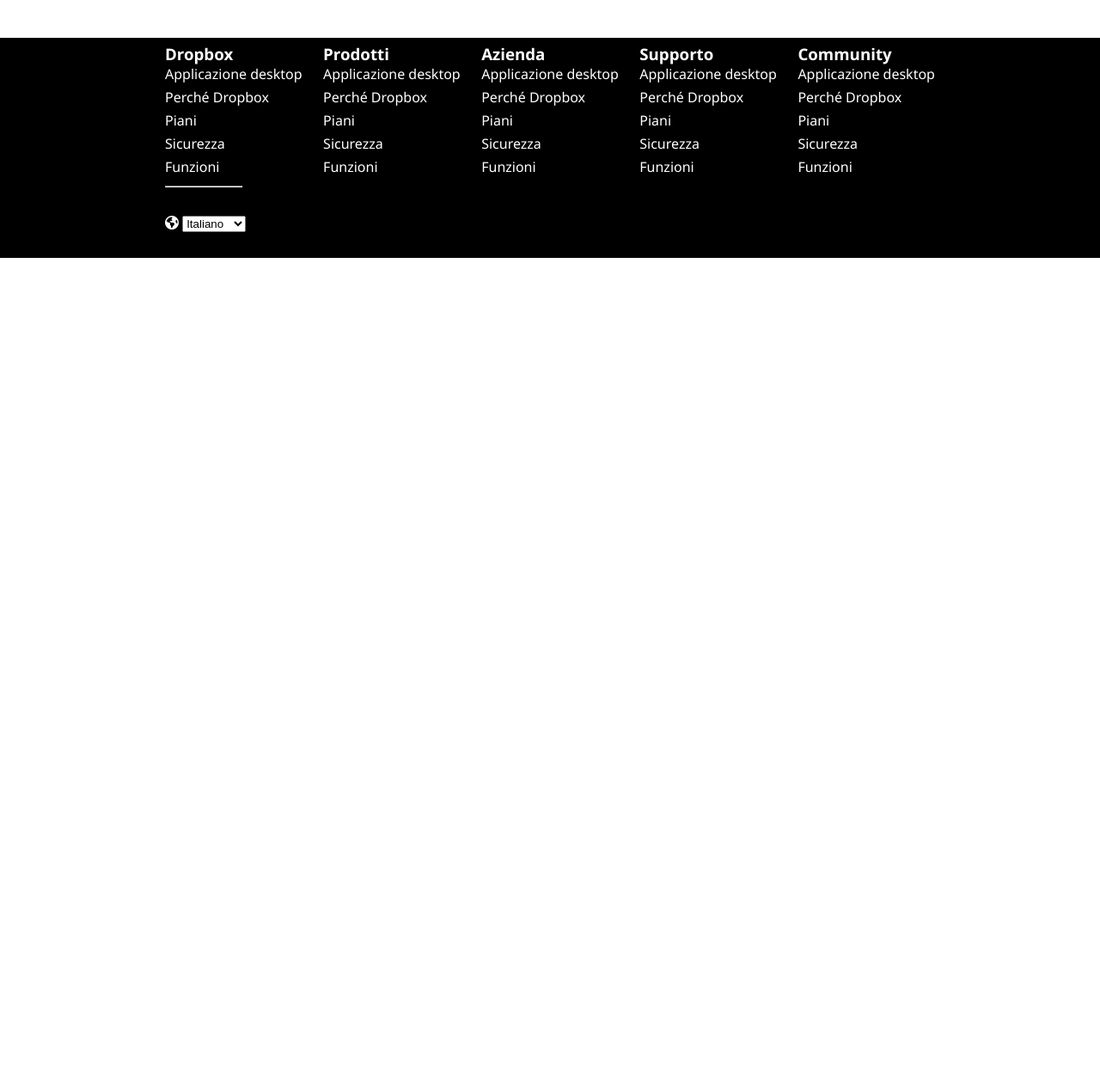
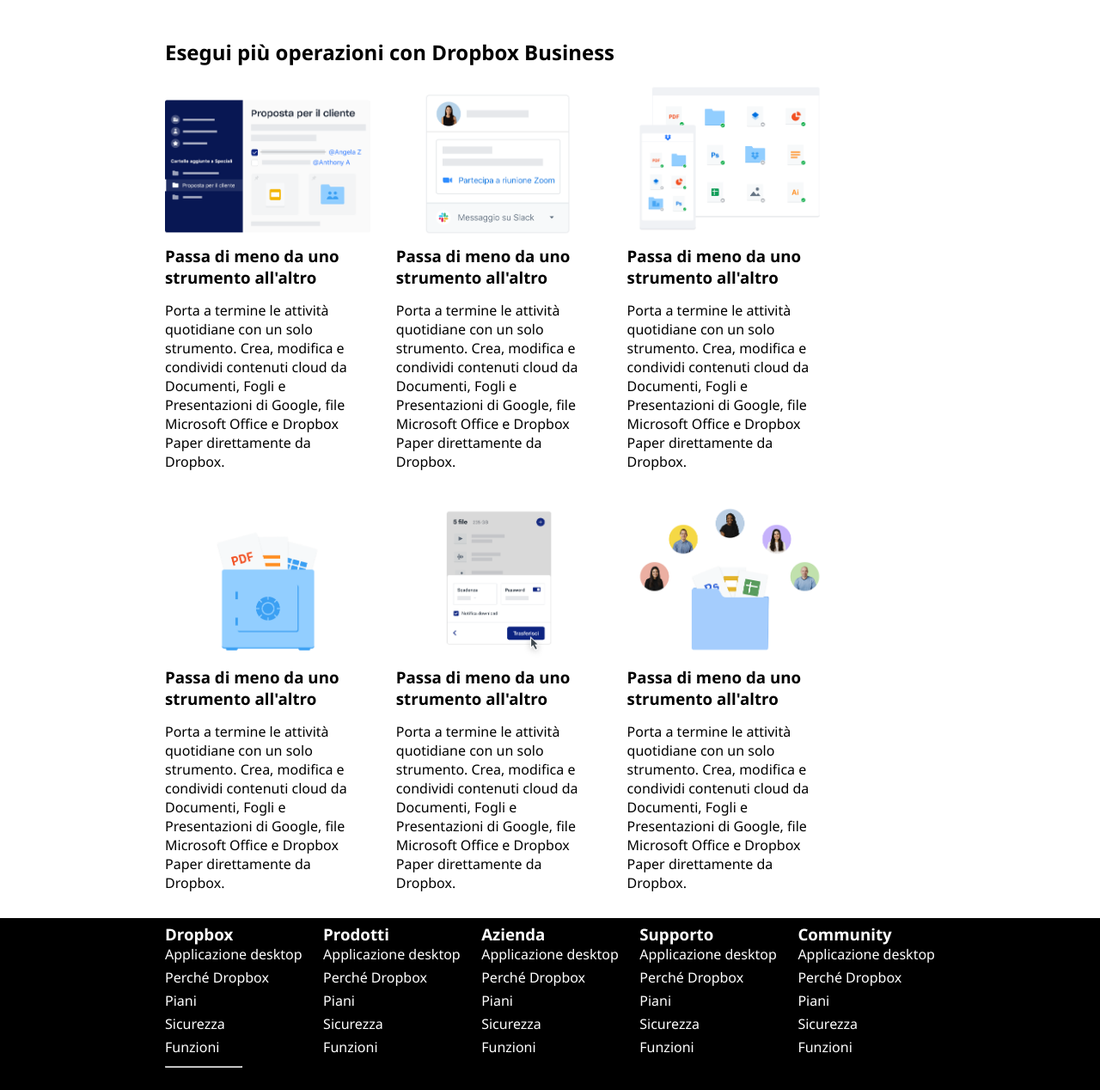
Before and after one commit to DylanBlanco/htmlcss-dropbox, a plain HTML site: page index.html in a window 1280 px wide. Shown: the part 2371-3639 px from the top of the page at 86% size. Before the commit the page ends 2671 px from the top, so only its background shows below. Drawn offline with Linux system fonts and the light colour scheme.

Commit message:
third section main - html e css

```diff
--- a/css/style.css
+++ b/css/style.css
@@ -144,6 +144,8 @@ header
 /*
 main
 */
+
+/*first section main*/
 .main-row-box {
     width: 70%;
     margin: 0 auto;
@@ -215,6 +217,7 @@ h2 {
     color: #1a70fa;
 }
 
+/*second section main*/
 .img-partner {
     max-width: 100%;
 }
@@ -235,6 +238,25 @@ h2 {
     border: 1px solid black;
 }
 
+/*third section main*/
+.third-section-box {
+    display: flex;
+    flex-wrap: wrap;
+}
+.third-section-box img {
+    max-width: 100%;
+}
+.third-section-box>* {
+    width: 30%;
+    padding-right: 30px;
+    padding-bottom: 30px;
+}
+.third-section-box h3 {
+    padding-bottom: 15px;
+}
+
+
+
 /*
 footer
 */
--- a/index.html
+++ b/index.html
@@ -182,6 +182,43 @@
                         <div><button>Trova un partner</button></div>
                     </div>
                 </section>
+
+                <!--struttura third section-->
+                <section class="third-section">
+                    <h2>Esegui più operazioni con Dropbox Business</h2>
+                    <div class="third-section-box">
+                        <div>
+                            <img src="img/business-feature-coordinate-it.png" alt="coordinate">
+                            <h3>Passa di meno da uno strumento all'altro</h3>
+                            <p>Porta a termine le attività quotidiane con un solo strumento. Crea, modifica e condividi contenuti cloud da Documenti, Fogli e Presentazioni di Google, file Microsoft Office e Dropbox Paper direttamente da Dropbox.</p>
+                        </div>
+                        <div>
+                            <img src="img/business-feature-integrations-it.png" alt="integrations">
+                            <h3>Passa di meno da uno strumento all'altro</h3>
+                            <p>Porta a termine le attività quotidiane con un solo strumento. Crea, modifica e condividi contenuti cloud da Documenti, Fogli e Presentazioni di Google, file Microsoft Office e Dropbox Paper direttamente da Dropbox.</p>
+                        </div>
+                        <div>
+                            <img src="img/business-feature-multi-device.png" alt="multi-device">
+                            <h3>Passa di meno da uno strumento all'altro</h3>
+                            <p>Porta a termine le attività quotidiane con un solo strumento. Crea, modifica e condividi contenuti cloud da Documenti, Fogli e Presentazioni di Google, file Microsoft Office e Dropbox Paper direttamente da Dropbox.</p>
+                        </div>
+                        <div>
+                            <img src="img/business-feature-security.png" alt="security">
+                            <h3>Passa di meno da uno strumento all'altro</h3>
+                            <p>Porta a termine le attività quotidiane con un solo strumento. Crea, modifica e condividi contenuti cloud da Documenti, Fogli e Presentazioni di Google, file Microsoft Office e Dropbox Paper direttamente da Dropbox.</p>
+                        </div>
+                        <div>
+                            <img src="img/business-feature-send-files-it.png" alt="send-files-it">
+                            <h3>Passa di meno da uno strumento all'altro</h3>
+                            <p>Porta a termine le attività quotidiane con un solo strumento. Crea, modifica e condividi contenuti cloud da Documenti, Fogli e Presentazioni di Google, file Microsoft Office e Dropbox Paper direttamente da Dropbox.</p>
+                        </div>
+                        <div>
+                            <img src="img/business-feature-switching-tools.png" alt="switching-tools">
+                            <h3>Passa di meno da uno strumento all'altro</h3>
+                            <p>Porta a termine le attività quotidiane con un solo strumento. Crea, modifica e condividi contenuti cloud da Documenti, Fogli e Presentazioni di Google, file Microsoft Office e Dropbox Paper direttamente da Dropbox.</p>
+                        </div>
+                    </div>
+                </section>
                 <section></section>
                 <section></section>
             </div>
```
